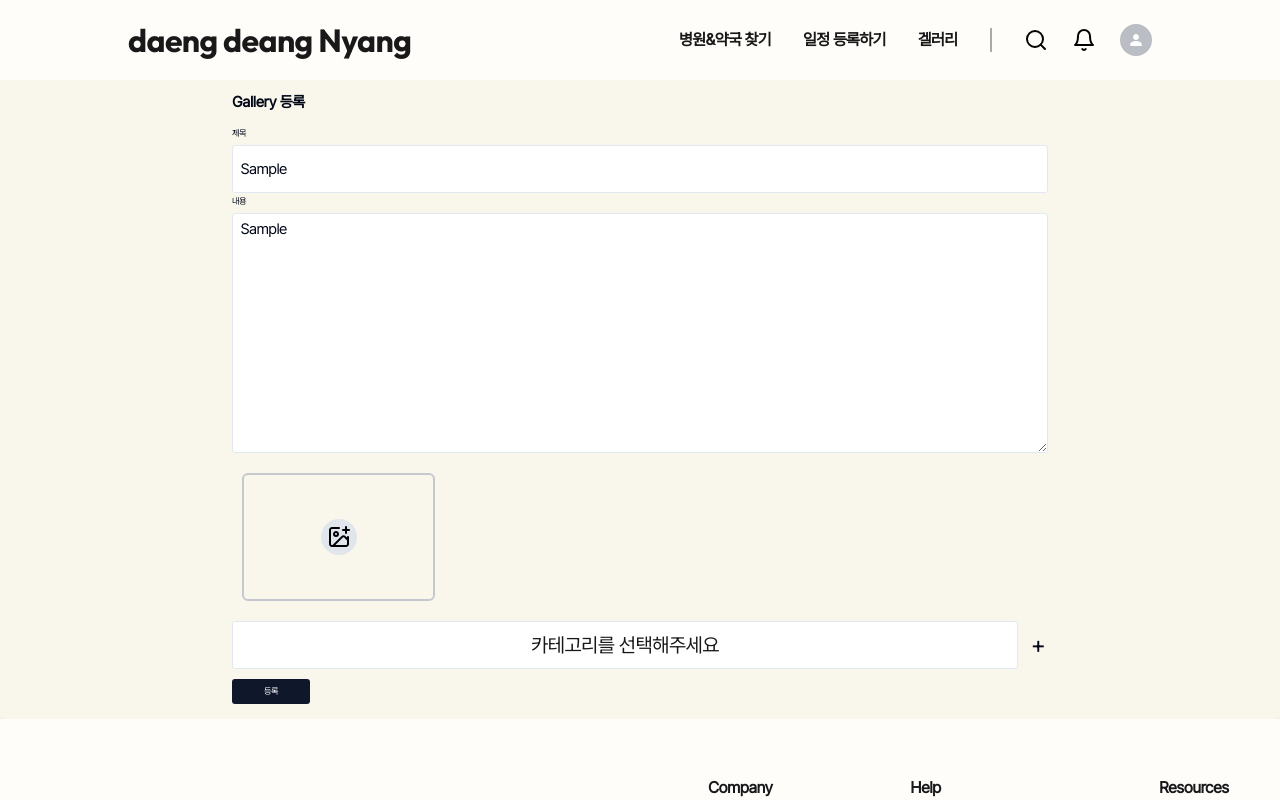
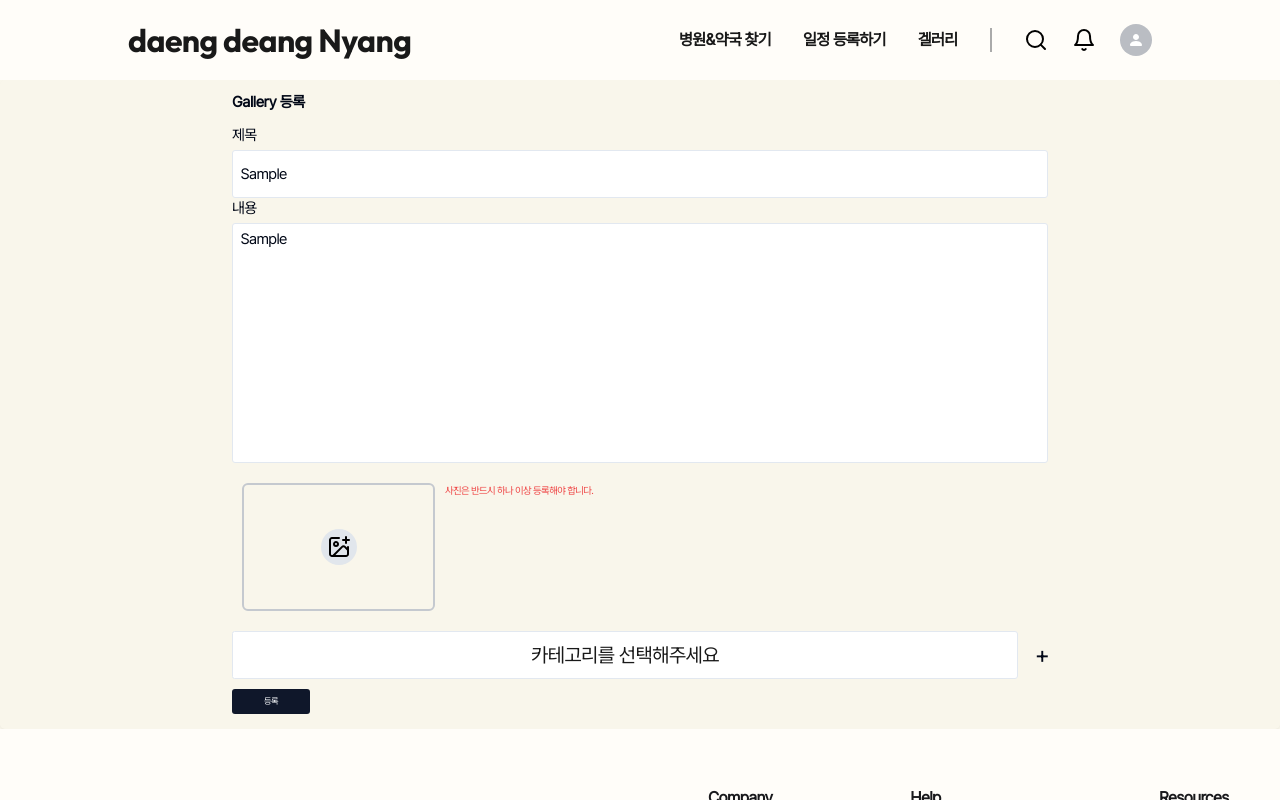
Before and after one commit to LeeDongTak/daeng-daeng-nyang, a Next.js app: page /gallery/add in a window 1280 px wide. Both pictures are taken after typing "Sample", "Sample" into the empty fields and a click on the button "등록". Shown: the top 800 px of the page. Built offline with nearby package versions, Linux system fonts and the light colour scheme.

Commit message:
✨ update  GalleryUploadImage 유효성검사 기능 추가

```diff
--- a/src/components/common/form/CustomTextarea.tsx
+++ b/src/components/common/form/CustomTextarea.tsx
@@ -11,9 +11,10 @@ interface I_TextareaProps<
   name: TName;
   className?: string;
   label?: string;
+  labelCn?: string;
 }
 
-const CustomTextarea = <T extends FieldValues>({ control, name, label, ...props }: I_TextareaProps<T>) => {
+const CustomTextarea = <T extends FieldValues>({ control, name, label, labelCn, ...props }: I_TextareaProps<T>) => {
   const LABEL_NAME = label ? label : name;
 
   return (
@@ -22,7 +23,7 @@ const CustomTextarea = <T extends FieldValues>({ control, name, label, ...props
       name={name}
       render={({ field }) => (
         <FormItem>
-          <FormLabel>{LABEL_NAME}</FormLabel>
+          <FormLabel className={labelCn}>{LABEL_NAME}</FormLabel>
           <FormControl>
             <Textarea {...field} {...props} />
           </FormControl>
--- a/src/components/gallery/AddGallery.tsx
+++ b/src/components/gallery/AddGallery.tsx
@@ -11,16 +11,16 @@ import GalleryForm from './gallery-form/GalleryForm';
 import GalleryTags from './gallery-form/GalleryTags';
 import GalleryUploadImage from './gallery-form/GalleryUploadImage';
 import { I_GalleryData } from './type/gallery';
+const isFile = (value: unknown): value is File => value instanceof File;
 const galleryFormSchema = z.object({
   title: z.string().min(1, { message: '제목을 입력해주세요.' }),
   description: z.string().min(1, { message: '내용을 입력해주세요.' }),
-  images: z.array(z.instanceof(File)),
+  images: z.array(z.custom(isFile)).min(1, { message: '사진은 반드시 하나 이상 등록해야 합니다.' }),
   tags: z
     .array(z.string())
-    .min(1, { message: '카테고리를 1개 이상 등록해주세요.' })
+    .min(1, { message: '카테고리를 최소 1개 이상 등록해주세요.' })
     .max(4, { message: '카테고리는 최대 4개까지만 추가 가능합니다.' }),
 });
-
 type T_gallerySchema = z.infer<typeof galleryFormSchema>;
 const AddGallery = ({ onAddGallery }: { onAddGallery: (newGallery: I_GalleryData) => void }) => {
   const form = useForm<T_gallerySchema>({
@@ -46,21 +46,24 @@ const AddGallery = ({ onAddGallery }: { onAddGallery: (newGallery: I_GalleryData
       }
     }
   };
-
   const handleThumbnailChange = (file: File | null) => {
     setSelectedThumbnail(file);
   };
   const tags = form.getValues('tags');
   const submitGalleryHandler = async (values: T_gallerySchema) => {
+    if (form.formState.errors.images) {
+      console.log(form.formState.errors.images.message);
+      return;
+    }
     try {
       const formData = new FormData();
       if (selectedThumbnail) {
-        formData.append('thumbnail', selectedThumbnail);
+        formData.append('thumbnail', selectedThumbnail as Blob);
       }
       formData.append('title', values.title);
       formData.append('content', values.description);
       formData.append('tags', JSON.stringify(values.tags));
-      values.images.forEach((image, index) => formData.append(`images[${index}]`, image));
+      values.images.forEach((image, index) => formData.append(`images[${index}]`, image as Blob));
       console.log(values.title);
       console.log(values.description);
       console.log(values.tags);
@@ -80,6 +83,35 @@ const AddGallery = ({ onAddGallery }: { onAddGallery: (newGallery: I_GalleryData
       console.error('갤러리 등록 실패:', error);
     }
   };
+  const { errors } = form.formState;
+  const TEST = [
+    {
+      component: GalleryForm.input({
+        name: 'title',
+        label: '제목',
+        labelCn: 'text-2xl',
+        className: `w-full  h-[4.8rem] text-2xl ${errors['title'] && 'border-red-500'}`,
+        control: form.control,
+      }),
+    },
+    {
+      component: GalleryForm.textarea({
+        name: 'description',
+        label: '내용',
+        labelCn: 'text-2xl',
+        className: `w-full resize-none h-[24rem] text-2xl ${errors['description'] && 'border-red-500'}`,
+        control: form.control,
+      }),
+    },
+    {
+      component: GalleryUploadImage({
+        name: 'images',
+        className: `w-full ${errors['images'] && 'border-red-500'}`,
+        onThumbnailChange: handleThumbnailChange,
+        control: form.control,
+      }),
+    },
+  ];
 
   return (
     <LayoutForm form={form} className="mx-auto my-0 bg-FFFDF9 border-none flex justify-center">
@@ -87,35 +119,17 @@ const AddGallery = ({ onAddGallery }: { onAddGallery: (newGallery: I_GalleryData
         <LayoutFormHeader title="Gallery 등록" />
         <LayoutFormBody>
           <GalleryForm onSubmit={form.handleSubmit(submitGalleryHandler)}>
-            <GalleryForm.input
-              control={form.control}
-              name="title"
-              label="제목"
-              className="w-full h-[4.8rem] text-2xl "
-            />
-
-            <GalleryForm.textarea
-              control={form.control}
-              name="description"
-              label="내용"
-              className="w-full h-[24rem] text-2xl"
-            />
-            <GalleryUploadImage
-              className="w-full "
-              onThumbnailChange={handleThumbnailChange}
-              control={form.control}
-              name="images"
-            />
+            {TEST.map(Field => {
+              return Field.component;
+            })}
             <div>
               <div className="flex items-center space-x-4">
-                <GalleryCategoryMenu selectedCategory={selectedCategory} onCategorySelect={handleCategorySelect} />
-                <button
-                  type="button"
-                  onClick={handleAddTag}
-                  className="w-[4.8rem] h-[4.8rem] border-[#C5C9CF] border-1 text-[2.4rem] leading-8"
-                >
-                  +
-                </button>
+                <GalleryCategoryMenu
+                  selectedCategory={selectedCategory}
+                  onCategorySelect={handleCategorySelect}
+                  onAddTags={handleAddTag}
+                  tags={tags}
+                />
               </div>
               <GalleryTags control={form.control} name={'tags' as never} tags={tags} />
             </div>
--- a/src/components/gallery/GalleryCategoryMenu.tsx
+++ b/src/components/gallery/GalleryCategoryMenu.tsx
@@ -11,15 +11,17 @@ import {
 interface GalleryCategoryMenuProps {
   selectedCategory: string;
   onCategorySelect: (category: string) => void;
+  onAddTags: () => void;
+  tags: string[];
 }
 
-const GalleryCategoryMenu = ({ selectedCategory, onCategorySelect }: GalleryCategoryMenuProps) => {
+const GalleryCategoryMenu = ({ selectedCategory, onCategorySelect, onAddTags }: GalleryCategoryMenuProps) => {
   const categories = ['산책', '접종', '간식', '병원', '약국', '자랑', '정보', '미용'];
 
   const radioItemClassName = 'py-2 justify-center text-[1.8rem] text-[#191919]';
 
   return (
-    <div>
+    <div className="flex">
       <DropdownMenu>
         <DropdownMenuTrigger asChild>
           <Button
@@ -40,6 +42,13 @@ const GalleryCategoryMenu = ({ selectedCategory, onCategorySelect }: GalleryCate
           </DropdownMenuRadioGroup>
         </DropdownMenuContent>
       </DropdownMenu>
+      <button
+        type="button"
+        onClick={() => onAddTags()}
+        className="w-[4.8rem] h-[4.8rem] border-[#C5C9CF] border-1 text-[2.4rem] leading-8"
+      >
+        +
+      </button>
     </div>
   );
 };
--- a/src/components/gallery/gallery-form/GalleryUploadImage.tsx
+++ b/src/components/gallery/gallery-form/GalleryUploadImage.tsx
@@ -17,8 +17,9 @@ const GalleryUploadImage = <T extends FieldValues>({
 }: I_GalleryUploadImage<T>) => {
   const [uploadedImages, setUploadedImages] = useState<File[]>([]);
   const [previewImages, setPreviewImages] = useState<string[]>([]);
-  const { field } = useController({ control, name });
-
+  const { field, fieldState } = useController({ control, name });
+  const { error } = fieldState;
+  console.log(error);
   const handleImageUpload = (e: ChangeEvent<HTMLInputElement>) => {
     const files = e.target.files;
     if (!files) return;
@@ -89,6 +90,7 @@ const GalleryUploadImage = <T extends FieldValues>({
               accept="image/*"
               onChange={handleImageUpload}
               className="hidden"
+              ref={field.ref}
             />
             <label
               htmlFor="imageUpload"
@@ -100,6 +102,7 @@ const GalleryUploadImage = <T extends FieldValues>({
             </label>
           </div>
         )}
+        {error?.message && <div className="text-destructive">{error.message}</div>}
       </div>
     </div>
   );
```
